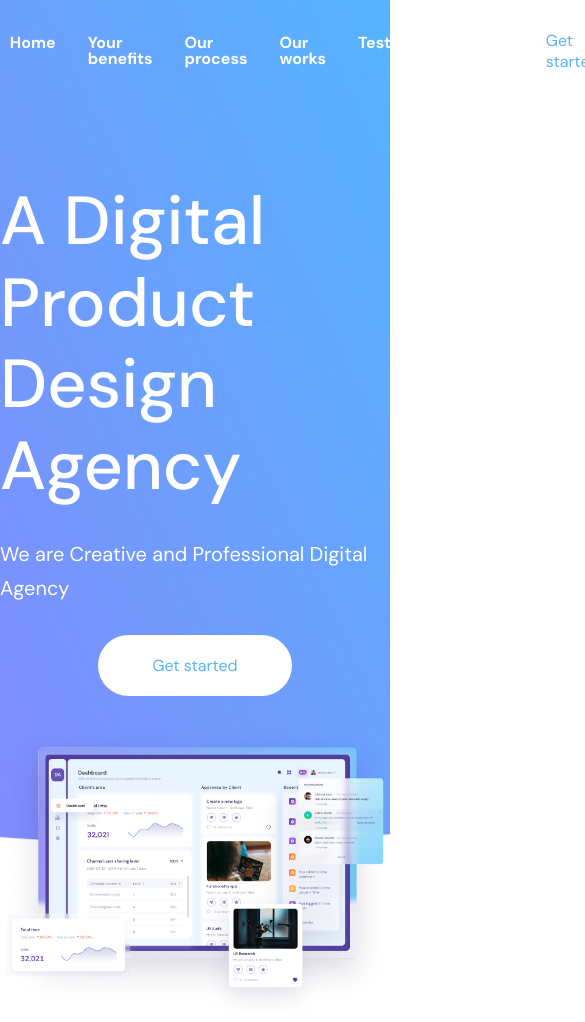
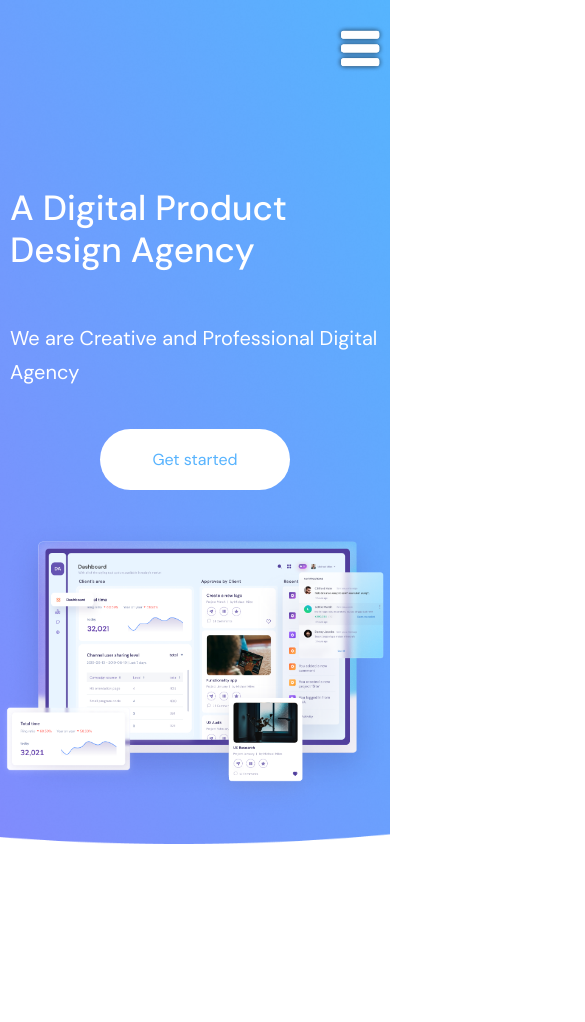
Before and after one commit to Atajanyan/Intern_task_1, a plain HTML site: page index.html in a window 390 px wide. Shown: the whole page, 585 px wide, since content can reach past the window. After the commit the page ends 844 px from the top, so only its background shows below. Drawn offline with Linux system fonts and the light colour scheme.

Commit message:
implemented header media

```diff
--- a/index.html
+++ b/index.html
@@ -24,14 +24,22 @@
           <li>Testimonials</li>
           <li>Start a project</li>
         </div>
-        <div class="button">Get started</div>
+        <div class="button button-header">Get started</div>
+        <img
+          class="burger-menu"
+          src="./assets/images/532-5328945_menu-bar-icon-white-clipart-png-download-menu.png"
+          alt=""
+        />
       </div>
       <div class="header__bottom">
         <h1 class="header__bottom--title">A Digital Product Design Agency</h1>
-        <p class="header__bottom--text">We are Creative and Professional Digital Agency</p>
+        <p class="header__bottom--description">
+          We are Creative and Professional Digital Agency
+        </p>
         <div class="button">Get started</div>
-        <img class="header__bottom--img" src="./assets/images/img.png" alt="">
+        <img class="header__bottom--img" src="./assets/images/img.png" alt="" />
       </div>
     </div>
+    <div class="features"></div>
   </body>
 </html>
--- a/style.css
+++ b/style.css
@@ -1,4 +1,4 @@
-@import url(./styles/header.css);
+@import "./styles/header.css";
 
 * {
   margin: 0;
@@ -7,9 +7,9 @@
 }
 
 body {
-    font-family: "DM Sans";
-    font-style: normal;
-  }
+  font-family: "DM Sans";
+  font-style: normal;
+}
 
 .logo {
   width: 259px;
@@ -24,14 +24,14 @@ body {
   color: #ffffff;
   display: flex;
   justify-content: center;
-  gap: 32px;
+  gap: 30px;
   font-weight: 700;
   font-size: 16px;
   line-height: 100%;
 }
 
 .button {
-  width: 194px;
+  width: 190px;
   height: 61px;
   color: #57b3fe;
   background-color: #ffffff;
@@ -40,3 +40,40 @@ body {
   justify-content: center;
   align-items: center;
 }
+
+.burger-menu{
+  width: 50px;
+  display: none;
+}
+
+@media screen and (max-width: 1200px) {
+  .logo {
+    width: 150px;
+    height: 40px;
+    background-size: 100% auto;
+    background-repeat: no-repeat;
+  }
+
+  .menu {
+    gap: 20px;
+    font-weight: 500;
+    font-size: 12px;
+  }
+}
+
+@media screen and (max-width: 900px) {
+    .menu{
+        gap:10px
+    }
+
+    .logo{
+        height: 30px;
+        background-size: 90% auto;
+      }
+}
+
+@media screen and (max-width: 600px) {
+    .menu{
+        display: none;
+    }
+}
--- a/styles/header.css
+++ b/styles/header.css
@@ -31,14 +31,52 @@
   font-weight: 500;
   font-size: 68px;
   line-height: 120%;
+  padding: 10px;
 }
 
-.header__bottom--text {
+.header__bottom--description {
   font-weight: 400;
   font-size: 20px;
   line-height: 34px;
+  padding: 10px;
 }
 
 .header__bottom--img{
     width: 100%;
+};
+
+
+
+@media screen and (max-width:1200px) {
+    .button-header{
+        width: 140px;
+        height: 40px;
+      }
 }
+
+@media screen and (max-width: 900px) {
+
+    .header__top{
+        width: 100%;
+        padding: 5px;
+    }
+    .button-header{
+        width: 100px !important;
+        height: 30px !important;
+        font-size: 13px;
+      }
+
+      .header__bottom--title {
+        font-size: 35px;
+      }
+}
+
+@media screen and (max-width: 600px) {
+    .button-header{
+        display: none !important;
+    }
+
+    .burger-menu{
+      display: block !important;
+    }
+}
```
